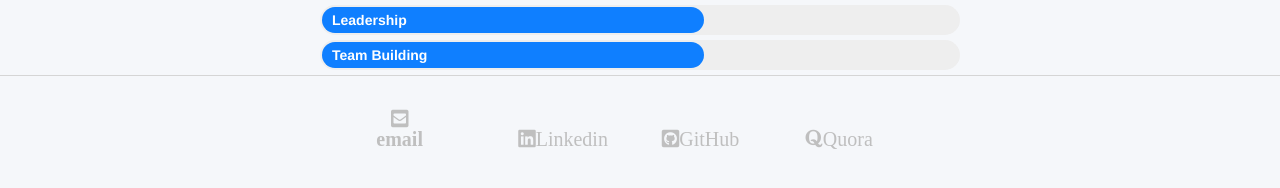
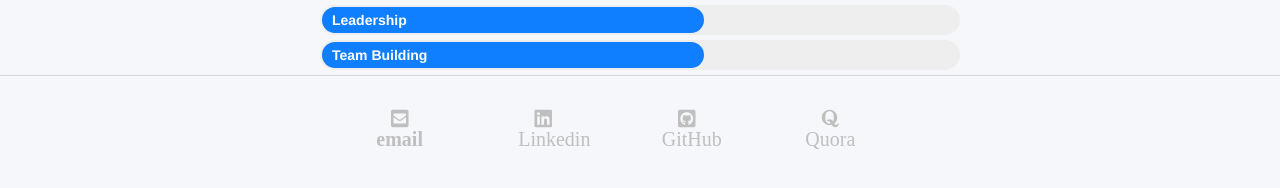
Before and after one commit to mayabenowitz/mayabenowitz.github.io, a Jekyll site: the page built from index.html, in a window 1280 px wide and 900 px high, scrolled down 1652 px. Shown: the part 668-856 px from the top of the window. Built offline with Jekyll 4.4.1, drawn with Linux system fonts in a browser that asks for light colours; nearby versions of some CDN libraries.

Commit message:
Update default.html

```diff
--- a/_layouts/default.html
+++ b/_layouts/default.html
@@ -49,9 +49,9 @@
 			<footer>
 	    		<ul>
 	        		<li><a href="mailto:mayabenowitz@gmail.com" style="font-size: 20px; color: #bfbfbf" class="fas fa-envelope-square">&#8205; email</a></li>
-				<li><a href="https://linkedin.com/in/maya-benowitz" style="font-size: 20px; color: #bfbfbf" class="fab fa-linkedin">Linkedin</a></li>
-	  			<li><a href="https://github.com/mayabenowitz" style="font-size: 20px; color: #bfbfbf" class="fab fa-github-square">GitHub</a></li>
-				<li><a href="https://quora.com/profile/M-P-Benowitz-1" style="font-size: 20px; color: #bfbfbf" class="fab fa-quora">Quora</a></li>
+				<li><a href="https://linkedin.com/in/maya-benowitz" style="font-size: 20px; color: #bfbfbf" class="fab fa-linkedin">&#8205; Linkedin</a></li>
+	  			<li><a href="https://github.com/mayabenowitz" style="font-size: 20px; color: #bfbfbf" class="fab fa-github-square">&#8205; GitHub</a></li>
+				<li><a href="https://quora.com/profile/M-P-Benowitz-1" style="font-size: 20px; color: #bfbfbf" class="fab fa-quora">&#8205; Quora</a></li>
 			</ul>
 			</footer>
 
```
